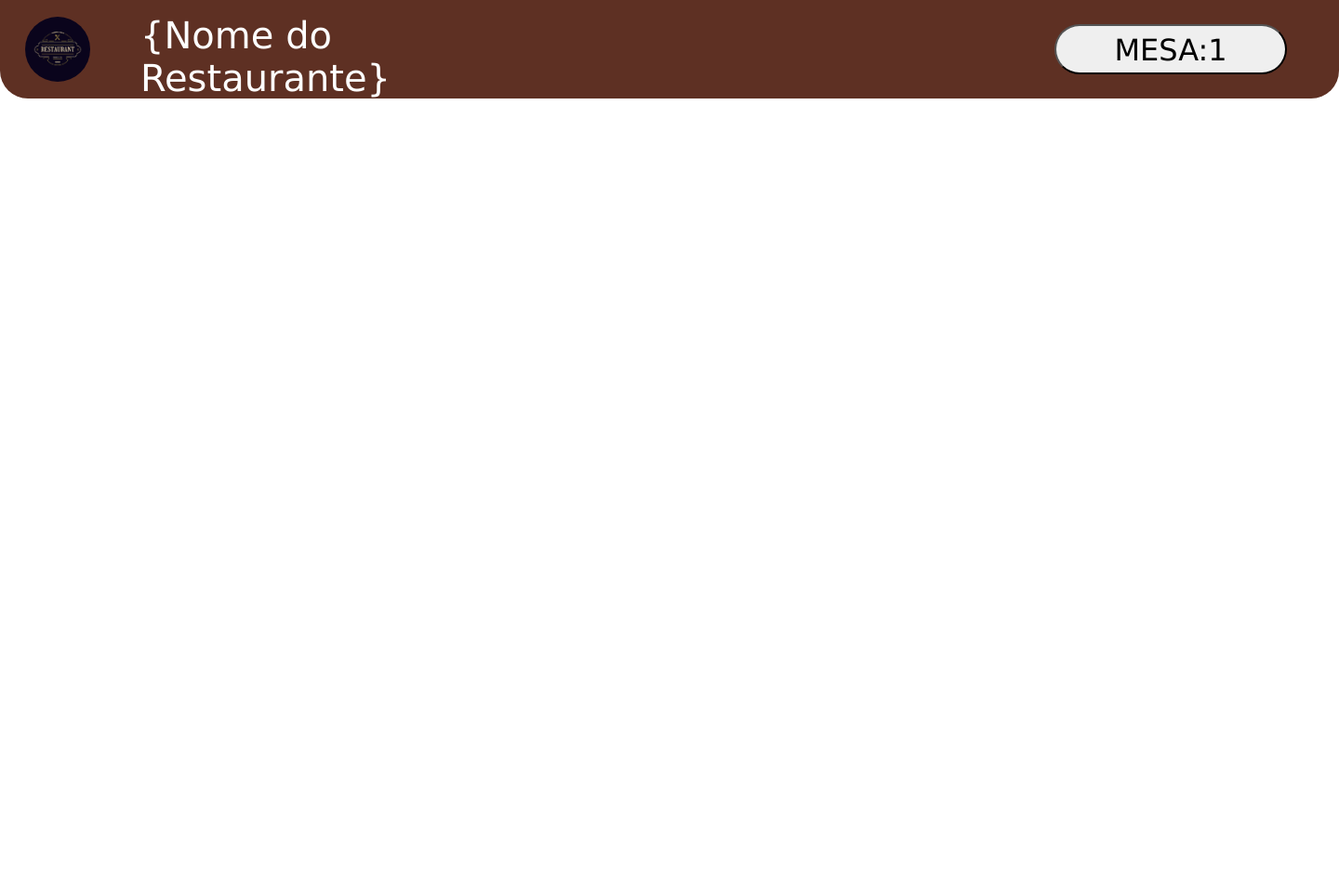
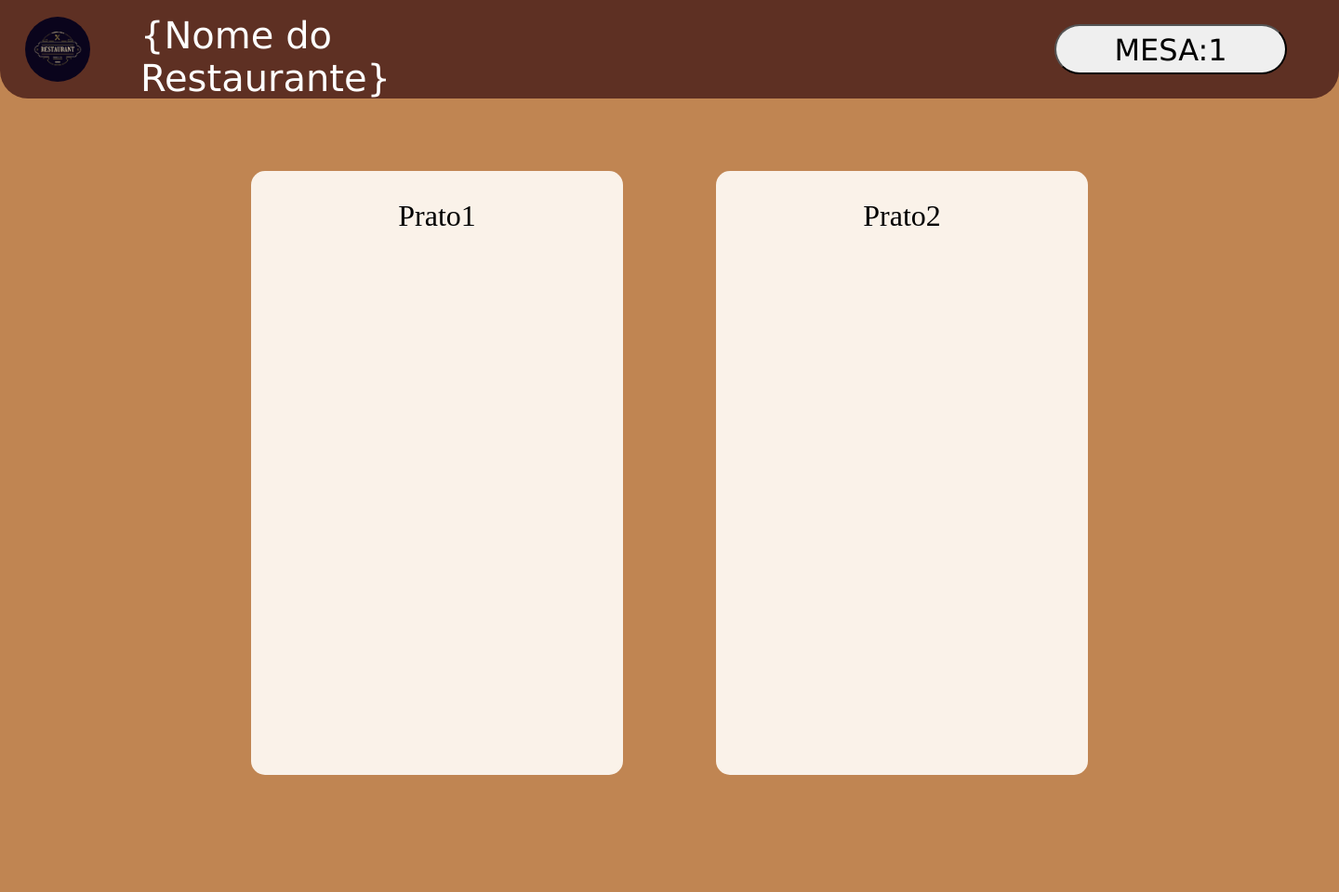
Before and after one commit to Etequinos/TCC, a PHP site: the page made by telas/V_salão.php in a window 1440 px wide. Shown: the whole page at 93% size. Before the commit the page ends 800 px from the top, so only its background shows below. Run offline with PHP 8.4, Linux system fonts and the light colour scheme; the visitor is signed in with stand-in values (Sample User, id 1); data comes from the database, SQL or seed files in the repository.

Commit message:
n lembro oq mudei

```diff
--- a/cards/card-v-salao.php
+++ b/cards/card-v-salao.php
@@ -3,12 +3,14 @@
 </head>
 <body>
 
-    <div class="card-container">
+<div class="card-container">
     <div class="card-name">
         <label for="prato" name="mesa">$Mesa</label>
     </div>
     <p>Quant</p>
     <p>Prato</p>
-    </div>
+</div>
+
+
 
 </body>
--- a/css/card-v-salao.css
+++ b/css/card-v-salao.css
@@ -8,7 +8,6 @@
     border-radius: 15px;
     display: flex;
     flex-direction: column;
-
     width: 400px;
     height: 650px;
 }
@@ -23,7 +22,6 @@
 }
 label{
     font-size: xx-large;
-   /* font-weight: bolder; */
     margin: 30px;
     margin-bottom: 15px;
     align-self: center;
@@ -33,6 +31,7 @@ p{
     margin: 30px;
     margin-bottom: 15px;
     align-self: baseline;
+    display: inline-flex;
 }
 a{
     text-decoration: none;
--- /dev/null
+++ b/css/v-salao.css
@@ -0,0 +1,17 @@
+*{
+    margin: 0;
+    padding: 0;
+}
+body{
+    background-color:#C08552;
+    display: flex;
+    flex-direction: column;
+    width: 1440px;
+    height: 960px;
+}
+#v-salao-container{
+    display: flex;
+    flex-direction: row;
+    flex-wrap: wrap;
+    justify-content: center;
+}
--- a/telas/V_salão.php
+++ b/telas/V_salão.php
@@ -3,19 +3,38 @@
 <head>
     <meta charset="UTF-8">
     <meta name="viewport" content="width=device-width, initial-scale=1.0">
-    <link rel="stylesheet" href="../css/card-v-salao.css">
+    <link rel="stylesheet" href="../css/v-salao.css">
     <title>Document</title>
 
 
 </head>
 <body>
 <?php
-    include_once '../navBar.php';
+include_once '../navBar.php';
 
+include '../conecta.php';
+?>
+<br>
+<div id="v-salao-container">
+<?php
+$sql = "SELECT Nome FROM Pratos";
+$result = $conexao->query($sql);
 
-
-
+if ($result->num_rows > 0) {
+    // Exibe os dados em cards
+    while($row = $result->fetch_assoc()) {
+        echo "<head>
+        <link rel='stylesheet' href='../css/card-v-salao.css'>
+        </head>";
+        echo "<div class='card-container'>";
+        echo "<label for='prato' name='nomeprato'>" . $row["Nome"] . "</label>";
+        echo "</div>";
+    }
+} else {
+    echo "0 resultados";
+}
     ?>
+    </div>
 
 </body>
 </html>
```
